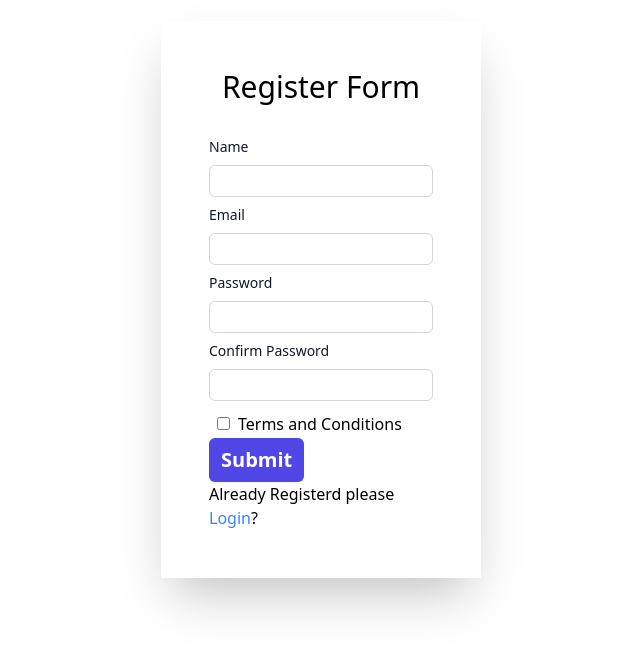
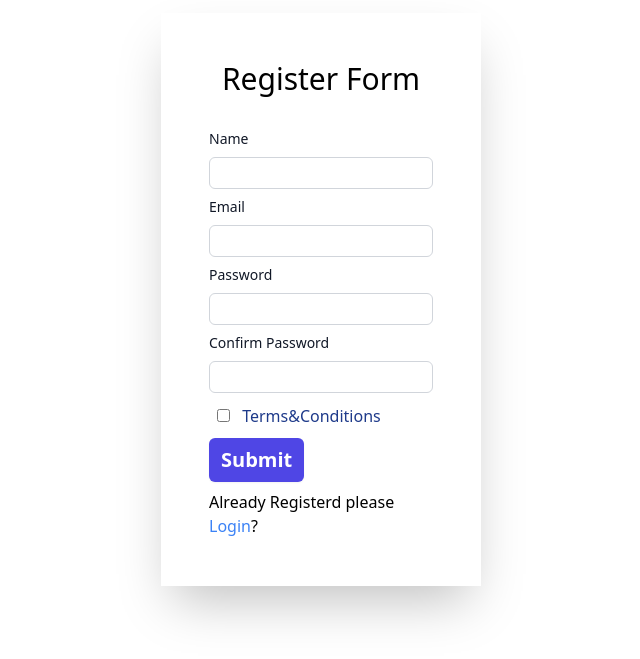
Before and after one commit to vinaykumardag1/websitehub, a React (Vite) app in the folder Client/: page /register in a window 1280 px wide. Shown: the part 101-760 px from the top of the page, without its empty margins (319-959 px from the left). Built offline with nearby package versions, Linux system fonts and the light colour scheme.

Commit message:
register update and terms and conditions added

```diff
--- a/Client/package.json
+++ b/Client/package.json
@@ -15,10 +15,13 @@
     "@mui/icons-material": "^6.2.0",
     "@mui/joy": "^5.0.0-beta.48",
     "@mui/material": "^6.1.6",
+    "@react-pdf-viewer/core": "^3.12.0",
+    "@react-pdf-viewer/default-layout": "^3.12.0",
     "axios": "^1.7.9",
     "react": "^18.3.1",
     "react-dom": "^18.3.1",
     "react-icons": "^5.3.0",
+    "react-pdf": "^9.1.1",
     "react-router-dom": "^6.26.2",
     "react-toastify": "^10.0.6"
   },
--- a/Client/src/App.jsx
+++ b/Client/src/App.jsx
@@ -20,6 +20,7 @@ const App = () => {
         <Route path='/register' element={<Register/>}/>
         <Route path='/login' element={<Login/>}/>
         <Route path='/favorite' element={<Favorite/>}/>
+
       </Routes>
 
 
--- a/Client/src/Forms/Register.jsx
+++ b/Client/src/Forms/Register.jsx
@@ -4,6 +4,7 @@ import { ToastContainer, toast } from 'react-toastify';
 import 'react-toastify/dist/ReactToastify.css';
 import {Link,useNavigate} from 'react-router-dom'
 import { API_URL } from '../services/apis';
+import pdf from '../assets/WebsiteHub_Terms_and_Conditions.pdf'
 
 const Register = () => {
   // Individual useState hooks for each input field
@@ -103,10 +104,10 @@ const Register = () => {
             onChange={(e)=>setCPassword(e.target.value)}
             required/>
             <input type="checkbox" id='checkbox' name='checkbox' className="m-2" required/>
-            <label htmlFor="checkbox">Terms and Conditions</label> <br />
+            <label htmlFor="checkbox"> <a href={pdf}className='text-blue-900'>Terms&Conditions</a></label> <br />
           <button
             type='submit'
-            className="rounded-md bg-indigo-600 px-3 py-2 text-xl font-semibold text-white shadow-sm hover:bg-indigo-500 focus-visible:outline focus-visible:outline-2 focus-visible:outline-offset-2 focus-visible:outline-indigo-600"
+            className="rounded-md my-2 bg-indigo-600 px-3 py-2 text-xl font-semibold text-white shadow-sm hover:bg-indigo-500 focus-visible:outline focus-visible:outline-2 focus-visible:outline-offset-2 focus-visible:outline-indigo-600"
           >
             Submit
           </button>
```
Also changed, not shown: 2 other files (tests, documents, lock files or other folders).
